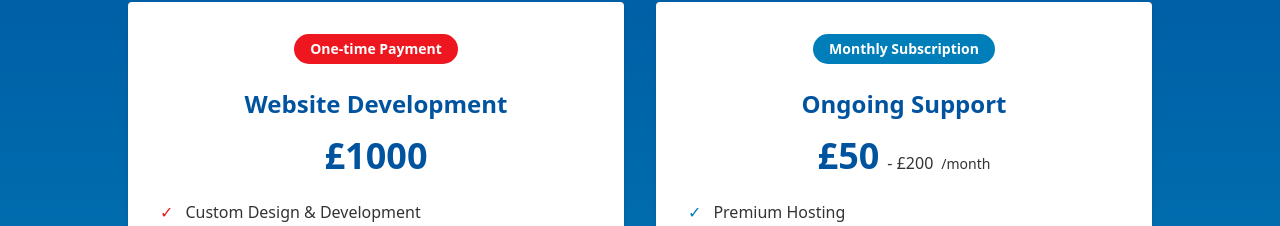
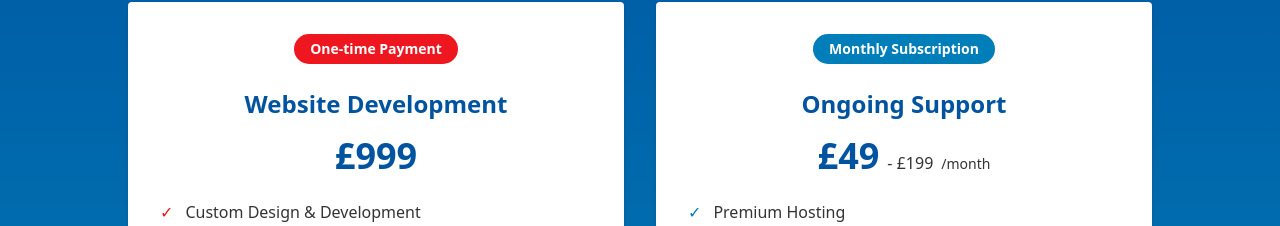
Before and after one commit to darkevo1998/Webcraft_UK, a React (Create React App) app: page / in a window 1280 px wide. Shown: the part 1598-1824 px from the top of the page. Built offline with nearby package versions, Linux system fonts and the light colour scheme.

Commit message:
Change all prices to £1 below.  £999 not £1000 499 not 500

```diff
--- a/src/pages/Home.tsx
+++ b/src/pages/Home.tsx
@@ -35,7 +35,7 @@ const Home = () => (
             </div>
             <h3 className="text-tesco-2xl font-tesco-bold text-tesco-blue-primary mb-4">Website Development</h3>
             <div className="flex items-baseline justify-center mb-6">
-              <span className="text-tesco-4xl font-tesco-bold text-tesco-blue-primary">£1000</span>
+              <span className="text-tesco-4xl font-tesco-bold text-tesco-blue-primary">£999</span>
             </div>
             <ul className="text-left text-tesco-gray-dark space-y-4 mb-8">
               <li className="flex items-start">
@@ -67,8 +67,8 @@ const Home = () => (
             </div>
             <h3 className="text-tesco-2xl font-tesco-bold text-tesco-blue-primary mb-4">Ongoing Support</h3>
             <div className="flex items-baseline justify-center mb-6">
-              <span className="text-tesco-4xl font-tesco-bold text-tesco-blue-primary">£50</span>
-              <span className="text-tesco-base text-tesco-gray-dark ml-2">- £200</span>
+              <span className="text-tesco-4xl font-tesco-bold text-tesco-blue-primary">£49</span>
+              <span className="text-tesco-base text-tesco-gray-dark ml-2">- £199</span>
               <span className="text-tesco-sm text-tesco-gray-dark ml-2">/month</span>
             </div>
             <ul className="text-left text-tesco-gray-dark space-y-4 mb-8">
```
